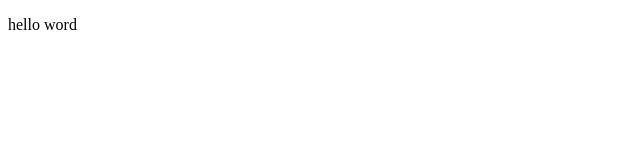
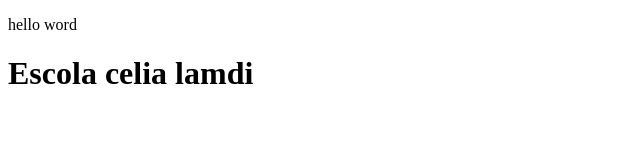
Before and after one commit to Kzlock/jv-html, a plain HTML site: page index.html in a window 1280 px wide. Shown: the whole page, without its empty margins (0-640 px from the left). Drawn offline with Linux system fonts and the light colour scheme.

Commit message:
alteração adicionado um titulo ao index

```diff
--- a/index.html
+++ b/index.html
@@ -7,5 +7,6 @@
 </head>
 <body>
     <p> hello word </p>
+    <h1> Escola celia lamdi </h1>
 </body>
 </html>
```
